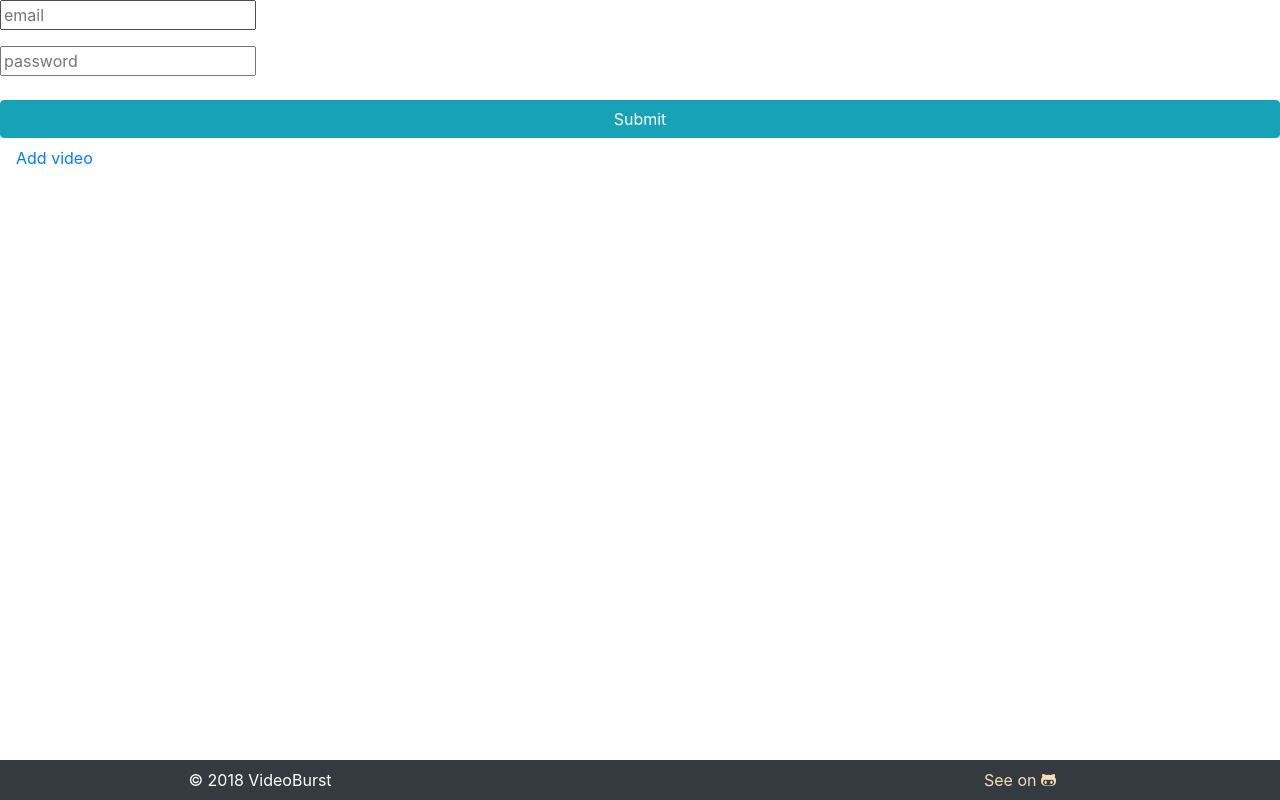
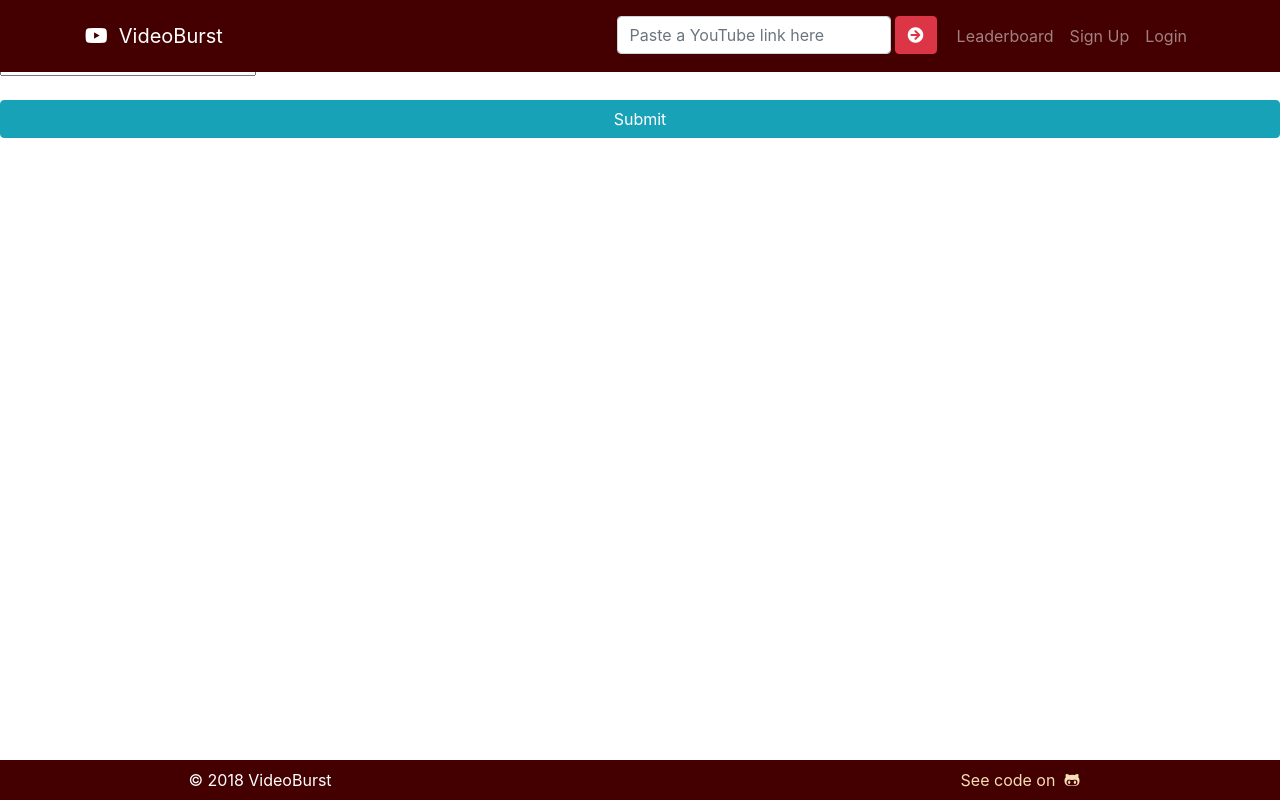
Before and after one commit to apgsn/VideoBurst, a React (Create React App) app in the folder client/: page /login in a window 1280 px wide. Built offline with nearby package versions, Linux system fonts and the light colour scheme.

Commit message:
Add Navbar and logo

```diff
--- a/client/public/index.html
+++ b/client/public/index.html
@@ -8,20 +8,39 @@
       content="width=device-width, initial-scale=1, shrink-to-fit=no"
     />
     <meta name="theme-color" content="#000000" />
+    <link rel="manifest" href="%PUBLIC_URL%/manifest.json" />
+    <title>VideoBurst - Pop the YouTube bubble</title>
+
+    <!-- Bootstrap setup -->
     <link
       rel="stylesheet"
       href="https://stackpath.bootstrapcdn.com/bootstrap/4.1.3/css/bootstrap.min.css"
       integrity="sha384-MCw98/SFnGE8fJT3GXwEOngsV7Zt27NXFoaoApmYm81iuXoPkFOJwJ8ERdknLPMO"
       crossorigin="anonymous"
     />
+    <script
+      src="https://code.jquery.com/jquery-3.3.1.slim.min.js"
+      integrity="sha384-q8i/X+965DzO0rT7abK41JStQIAqVgRVzpbzo5smXKp4YfRvH+8abtTE1Pi6jizo"
+      crossorigin="anonymous"
+    ></script>
+    <script
+      src="https://cdnjs.cloudflare.com/ajax/libs/popper.js/1.14.3/umd/popper.min.js"
+      integrity="sha384-ZMP7rVo3mIykV+2+9J3UJ46jBk0WLaUAdn689aCwoqbBJiSnjAK/l8WvCWPIPm49"
+      crossorigin="anonymous"
+    ></script>
+    <script
+      src="https://stackpath.bootstrapcdn.com/bootstrap/4.1.3/js/bootstrap.min.js"
+      integrity="sha384-ChfqqxuZUCnJSK3+MXmPNIyE6ZbWh2IMqE241rYiqJxyMiZ6OW/JmZQ5stwEULTy"
+      crossorigin="anonymous"
+    ></script>
+
+    <!-- Font Awesome setup -->
     <link
       rel="stylesheet"
       href="https://use.fontawesome.com/releases/v5.6.1/css/all.css"
       integrity="sha384-gfdkjb5BdAXd+lj+gudLWI+BXq4IuLW5IT+brZEZsLFm++aCMlF1V92rMkPaX4PP"
       crossorigin="anonymous"
     />
-    <link rel="manifest" href="%PUBLIC_URL%/manifest.json" />
-    <title>VideoBurst - Pop the YouTube bubble</title>
   </head>
   <body>
     <noscript> You need to enable JavaScript to run this app. </noscript>
--- a/client/src/App.js
+++ b/client/src/App.js
@@ -4,6 +4,7 @@ import { Provider } from "react-redux";
 import store from "./store";
 import "./App.css";
 
+import Navbar from "./components/layout/Navbar";
 import Footer from "./components/layout/Footer";
 import Feed from "./components/feed/Feed";
 import Login from "./components/login/Login";
@@ -13,12 +14,15 @@ class App extends Component {
     return (
       <Provider store={store}>
         <Router>
-          <Switch>
-            <Route exact path="/" component={Feed} />
-            <Route exact path="/login" component={Login} />
-          </Switch>
+          <React.Fragment>
+            <Navbar />
+            <Switch>
+              <Route exact path="/" component={Feed} />
+              <Route exact path="/login" component={Login} />
+            </Switch>
+            <Footer />
+          </React.Fragment>
         </Router>
-        <Footer />
       </Provider>
     );
   }
--- /dev/null
+++ b/client/src/components/feed/SearchBar.css
@@ -0,0 +1,3 @@
+.inner-row {
+  display: inline-flex !important;
+}
--- a/client/src/components/feed/SearchBar.js
+++ b/client/src/components/feed/SearchBar.js
@@ -1,6 +1,7 @@
 import React, { Component } from "react";
 import { connect } from "react-redux";
 import { addVideo } from "../../actions/videoActions";
+import "./SearchBar.css";
 
 class SearchBar extends Component {
   constructor(props) {
@@ -23,13 +24,20 @@ class SearchBar extends Component {
 
   render() {
     return (
-      <div>
-        <form onSubmit={this.onSubmit}>
-          <input
-            onChange={this.onChange}
-            type="text"
-            placeholder="Paste a YouTube link here"
-          />
+      <div className="nav-link">
+        <form className="form-inline" onSubmit={this.onSubmit}>
+          <div className="inner-row">
+            <input
+              className="form-control"
+              type="search"
+              aria-label="Paste a YouTube link here"
+              onChange={this.onChange}
+              placeholder="Paste a YouTube link here"
+            />
+            <button className="btn btn-danger mx-1" type="submit">
+              <i class="fas fa-arrow-circle-right" />
+            </button>
+          </div>
         </form>
       </div>
     );
--- a/client/src/components/layout/Footer.css
+++ b/client/src/components/layout/Footer.css
@@ -1,7 +1,8 @@
 .footer {
-  position: absolute;
+  position: fixed;
   bottom: 0;
   width: 100%;
+  background: #400;
 }
 .github-link > a {
   color: wheat;
--- a/client/src/components/layout/Footer.js
+++ b/client/src/components/layout/Footer.js
@@ -3,7 +3,7 @@ import "./Footer.css";
 
 export default function Footer() {
   return (
-    <footer className="footer p-2 bg-dark text-white text-center">
+    <footer className="footer p-2 text-white text-center">
       <div className="container">
         <div className="row">
           <div className="copyright col-sm">
@@ -15,9 +15,10 @@ export default function Footer() {
               href="https://github.com/apgsn"
               target="_blank"
               rel="noopener noreferrer"
-              alt="See on Github"
+              alt="See code on Github"
             >
-              See on <i class="fab fa-github-alt" />
+              See code on &nbsp;
+              <i className="fab fa-github-alt" />
             </a>
           </div>
         </div>
--- /dev/null
+++ b/client/src/components/layout/Navbar.css
@@ -0,0 +1,36 @@
+.navbar {
+  position: fixed;
+  top: 0;
+  height: auto;
+  width: 100%;
+  white-space: nowrap;
+  background: #400;
+}
+
+.navbar-brand {
+  transition: color 0.3s;
+}
+
+.navbar-brand:hover {
+  color: #f7767a !important;
+  animation-name: wiggleTube !important;
+  animation-duration: 0.5s;
+}
+
+@keyframes wiggleTube {
+  0% {
+    transform: rotate(0deg);
+  }
+  25% {
+    transform: rotate(3deg);
+  }
+  50% {
+    transform: rotate(-2deg);
+  }
+  75% {
+    transform: rotate(2deg);
+  }
+  100% {
+    transform: rotate(0deg);
+  }
+}
--- /dev/null
+++ b/client/src/components/layout/Navbar.js
@@ -0,0 +1,60 @@
+import React, { Component } from "react";
+import { Link } from "react-router-dom";
+import { connect } from "react-redux";
+import "./Navbar.css";
+import SearchBar from "../feed/SearchBar";
+
+class Navbar extends Component {
+  render() {
+    return (
+      <nav className="navbar navbar-fixed-top mb-4 navbar-expand-sm navbar-dark ">
+        <div className="container">
+          <Link className="navbar-brand" to="/">
+            <i class="fab fa-youtube" />
+            &nbsp; VideoBurst
+          </Link>
+          <button
+            className="navbar-toggler"
+            type="button"
+            data-toggle="collapse"
+            data-target="#mobile-nav"
+          >
+            <span className="navbar-toggler-icon" />
+          </button>
+
+          <div className="collapse navbar-collapse my-auto" id="mobile-nav">
+            <ul className="navbar-nav ml-auto">
+              <li className="nav-item">
+                <SearchBar />
+              </li>
+              <li className="nav-item my-2">
+                <Link className="nav-link" to="/leaderboard">
+                  Leaderboard
+                </Link>
+              </li>
+              <li className="nav-item my-2">
+                <Link className="nav-link" to="/register">
+                  Sign Up
+                </Link>
+              </li>
+              <li className="nav-item my-2">
+                <Link className="nav-link" to="/login">
+                  Login
+                </Link>
+              </li>
+            </ul>
+          </div>
+        </div>
+      </nav>
+    );
+  }
+}
+
+const mapStateToProps = state => ({
+  auth: state.auth
+});
+
+export default connect(
+  mapStateToProps,
+  {}
+)(Navbar);
--- a/client/src/components/login/Login.js
+++ b/client/src/components/login/Login.js
@@ -1,6 +1,5 @@
 import React, { Component } from "react";
 import { connect } from "react-redux";
-import { Link } from "react-router-dom";
 import { loginUser } from "../../actions/authActions";
 
 import Input from "../common/Input";
@@ -47,9 +46,6 @@ class Login extends Component {
           />
           <input type="submit" className="btn btn-info btn-block mt-4" />
         </form>
-        <Link className="nav-link" to="/">
-          Add video
-        </Link>
       </div>
     );
   }
```
